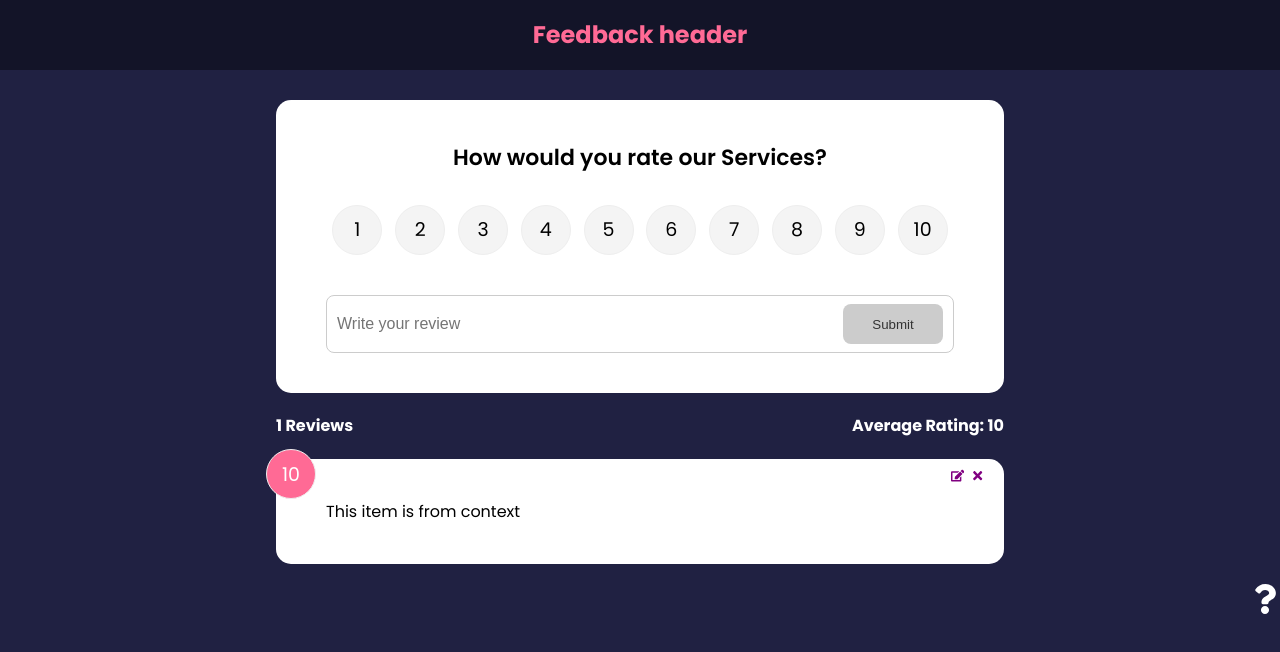
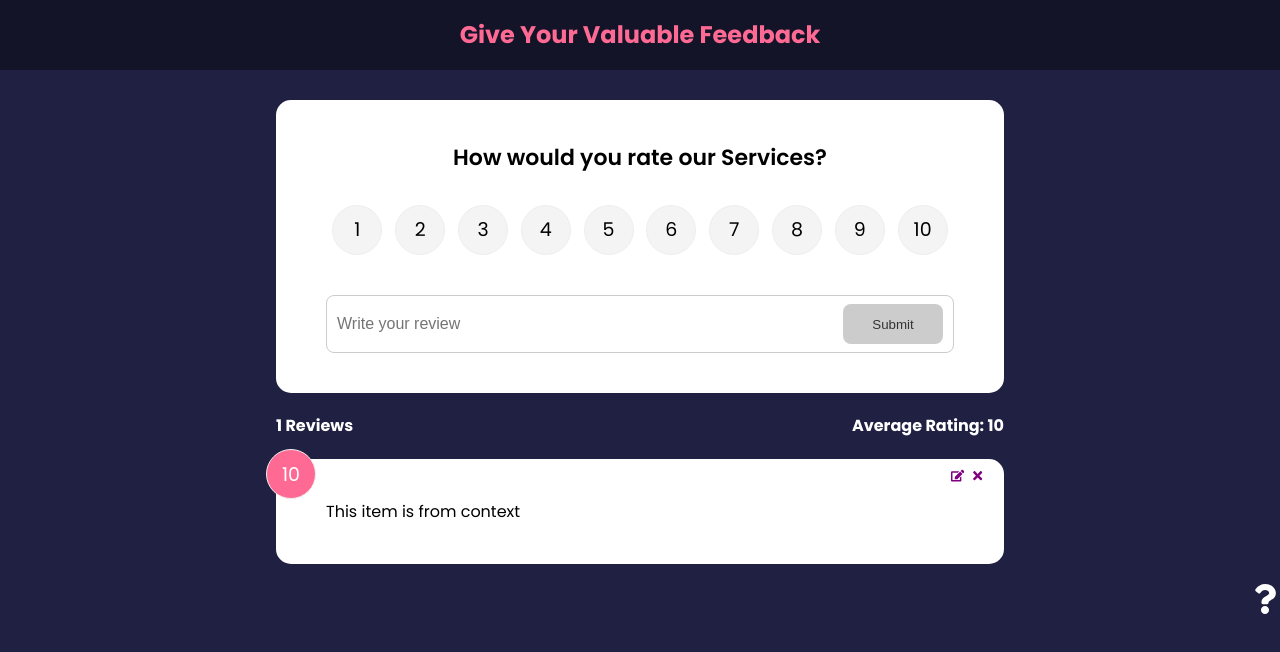
Before and after one commit to ShujaShah/feedback-app, a React (Create React App) app: page / in a window 1280 px wide. Shown: the top 652 px of the page. Built offline with nearby package versions, Linux system fonts and the light colour scheme.

Commit message:
changed the header

```diff
--- a/src/components/Header.jsx
+++ b/src/components/Header.jsx
@@ -16,7 +16,7 @@ function Header({ text, bgColor, color }) {
 }
 // Here we are using default props, which will set the default value of the props
 Header.defaultProps = {
-  text: "Feedback header",
+  text: "Give Your Valuable Feedback",
   bgColor: "rgba(0,0,0,0.4)",
   color: "#ff6a95",
 };
```
